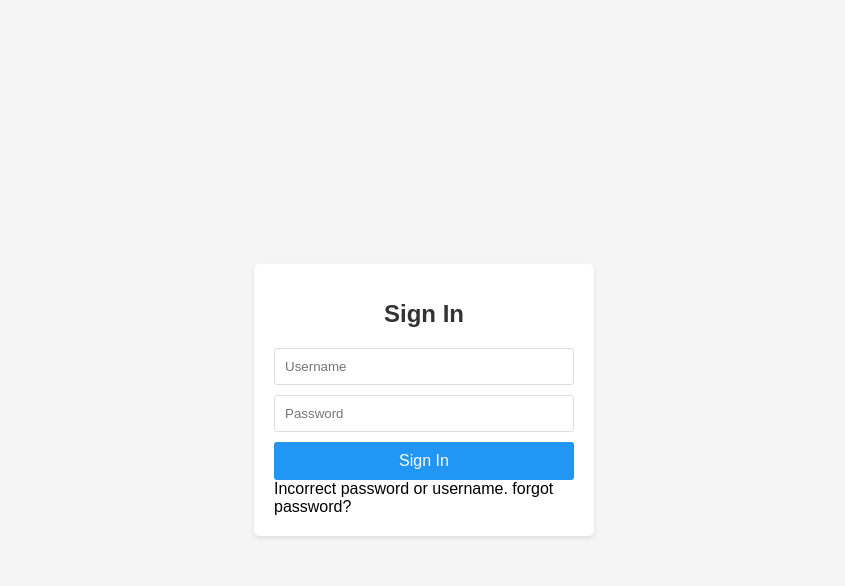
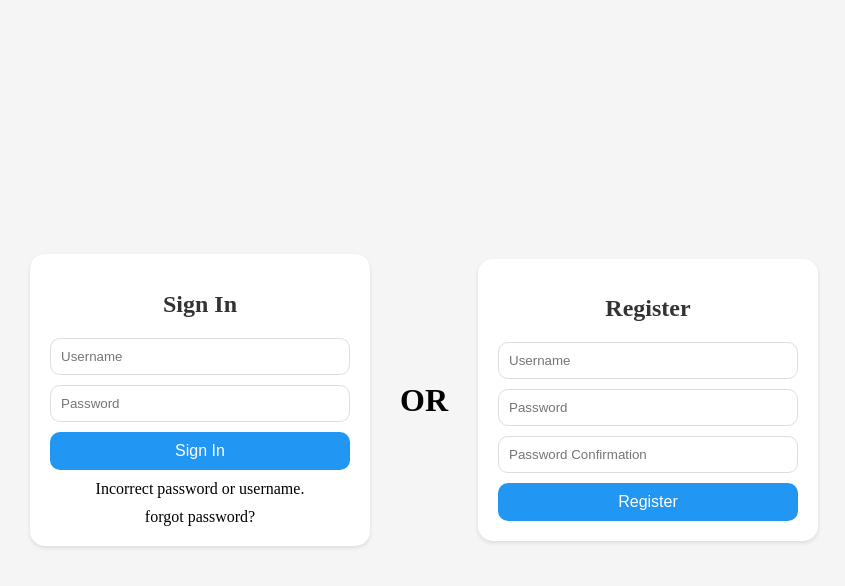
Before and after one commit to julianewaied/Web-Development, a plain HTML site: page index.html in a window 1280 px wide. Both pictures are taken after a click on the button "Sign In". Shown: the whole page, without its empty margins (216-1061 px from the left). Drawn offline with Linux system fonts and the light colour scheme.

Commit message:
Update index.html

```diff
--- a/index.html
+++ b/index.html
@@ -4,7 +4,7 @@
   <title>Sign In</title>
   <style>
     body {
-      font-family: Arial, sans-serif;
+      font-family: "Dubai";
       background-color: #f5f5f5;
       margin: 0;
       padding: 0;
@@ -15,8 +15,9 @@
     }
 
     .container {
+      display: inline-block;
       background-color: #fff;
-      border-radius: 5px;
+      border-radius: 15px;
       box-shadow: 0 2px 4px rgba(0, 0, 0, 0.1);
       padding: 20px;
       width: 300px;
@@ -35,7 +36,7 @@
       padding: 10px;
       margin-bottom: 10px;
       border: 1px solid #ddd;
-      border-radius: 3px;
+      border-radius: 10px;
       box-sizing: border-box;
     }
 
@@ -46,12 +47,33 @@
       padding: 10px;
       width: 100%;
       font-size: 16px;
-      border-radius: 3px;
+      border-radius: 10px;
       cursor: pointer;
+    }
+    button:hover{
+      background-color: #0D7EC2;
     }
 	.error {
 		font-size: 16px;
+    text-align: center;
+    margin-top: 10px;
+    font-family: "Dubai Light";
+    display: none;
 	}
+  .pop {
+    transition: transform 0.5s cubic-bezier(0.68, -0.55, 0.27, 1.55);
+  }
+
+  .pop:hover {
+    transform: scale(1.1);
+  }
+  .or
+  {
+    font-size: 32px;
+    font-family: "Dubai";
+    font-weight: bold;
+    margin: 30px;
+  }
   </style>
   <script>
     function redirectToMain() {
@@ -61,21 +83,57 @@
       if (username === 'julian' && password === '1511') {
         window.location.href = './main.html';
       } else {
-        alert('Invalid username or password. Please try again.');
+        var txt = document.getElementById("message");
+        var forgot = document.getElementById("forgot");
+        if(txt.style.display!= 'block'){
+          txt.style.display = 'block';
+          forgot.style.display = 'block';
+        }
+        else
+        {
+          pop(txt);
+          pop(forgot);
+        }
       }
+    }
+    function pop(element)
+    {
+      element.style.transition = "transform 1s cubic-bezier(0.68, -0.55, 0.27, 1.55)";
+      element.style.transform = "scale(1.05)";
+
+      element.addEventListener("transitionend", function() {
+        element.style.transform = "scale(1)";
+      });
     }
   </script>
 </head>
 <body>
-  <div class="container">
+  <div class="container pop">
     <h1>Sign In</h1>
     <form>
       <input type="text" id="username" placeholder="Username">
       <input type="password" id="password" placeholder="Password">
       <button type="button" onclick="redirectToMain()">Sign In</button>
     </form>
-	<div class="error"> Incorrect password or username. </b>
-						forgot password? </div>
+	<div class="error" id="message"> Incorrect password or username. </div>
+  <div class="error" id= ""herf = "/main.html">forgot password?</div>
+  <div class="error" id= "forgot" herf = "/main.html">forgot password?</div>
   </div>
+
+  <div class = "or"> OR </div>
+
+
+
+  <div class="container pop">
+    <h1>Register</h1>
+    <form>
+      <input type="text" id="username" placeholder="Username">
+      <input type="password" id="password" placeholder="Password">
+      <input type="password" id="password conf" placeholder="Password Confirmation">
+      <button type="button" onclick="redirectToMain()">Register</button>
+    </form>
+
+  </div>
+
 </body>
 </html>
```
